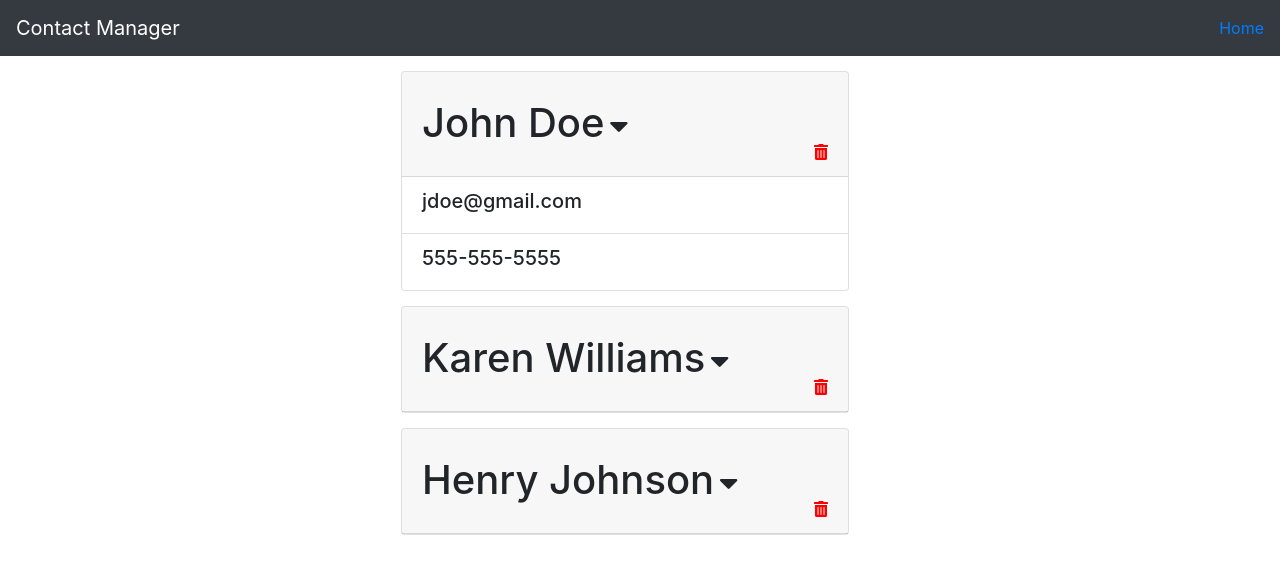
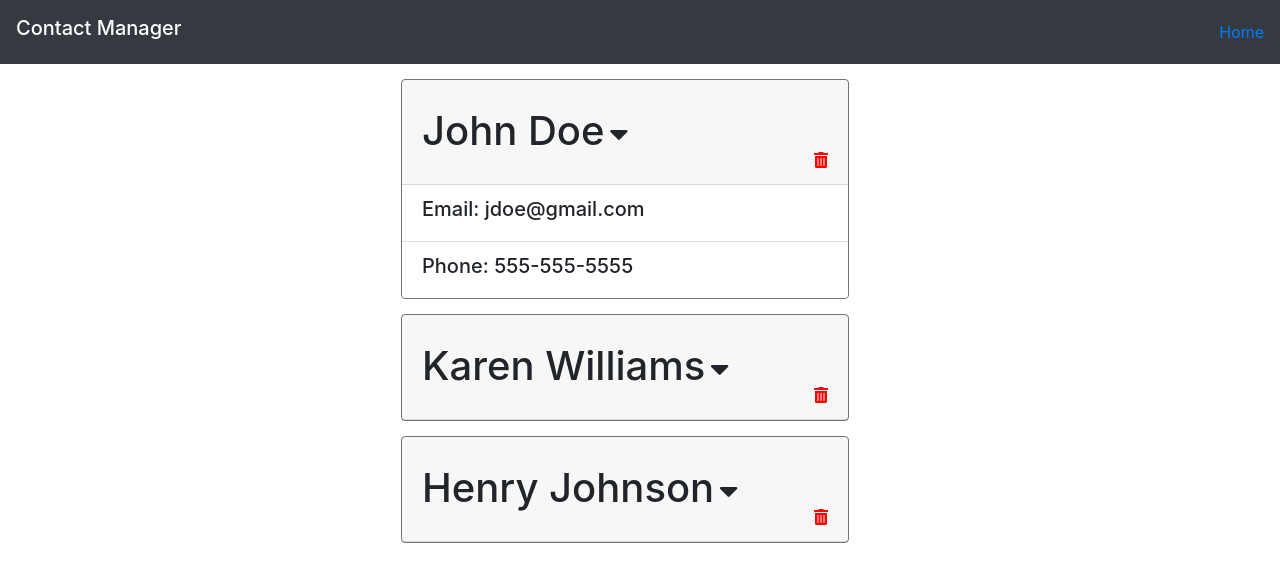
Before and after one commit to storres8/contact-manager, a React (Create React App) app in the folder contactmanager/: page / in a window 1280 px wide. Both pictures are taken after a click on the icon 618 px from the left and 126 px from the top of the page. Shown: the top 582 px of the page. Built offline with nearby package versions, Linux system fonts and the light colour scheme.

Commit message:
created dispatch functin and reducer

```diff
--- a/contactmanager/src/Assets/Contact.css
+++ b/contactmanager/src/Assets/Contact.css
@@ -9,11 +9,11 @@
 }
 
 #contactName{
-    cursor: pointer;
     position: relative;
     top: 15px;
 }
 
 .fa-trash-alt{
     color: red;
+    cursor: pointer;
 }
--- a/contactmanager/src/Components/Contact.js
+++ b/contactmanager/src/Components/Contact.js
@@ -26,7 +26,7 @@ class Contact extends Component {
     return (
         <div className="container">
             <div className="container row justify-content-center" id="cards">
-                <div className="card" style={cardStyle} >
+                <div className="card border-secondary" style={cardStyle} >
                     <div className="card-header">
                         <h1 id="contactName">
                             {name}
@@ -36,12 +36,17 @@ class Contact extends Component {
                             ></i>
 
                         </h1>
-                        <div style={deleteStyle}><i className="fas fa-trash-alt"></i></div>
+                        <div style={deleteStyle}>
+                            <i
+                                className="fas fa-trash-alt"
+                                onClick = {() => console.log(id) }
+                            ></i>
+                        </div>
                     </div>
                     {this.state.dropDown ?
                         (<ul className="list-group list-group-flush">
-                            <li className ="list-group-item"><h5>{email}</h5></li>
-                            <li className="list-group-item"><h5>{phone}</h5></li>
+                            <li className ="list-group-item"><h5>Email: {email}</h5></li>
+                            <li className="list-group-item"><h5>Phone: {phone}</h5></li>
                         </ul>)
                             : null
                     }
--- a/contactmanager/src/Components/Context.js
+++ b/contactmanager/src/Components/Context.js
@@ -1,6 +1,20 @@
 import React, { Component } from 'react';
 
 const Context = React.createContext();
+
+const reducer = (state, action) => {
+    switch(action.type){
+        case 'DELETE_CONTACT':
+            return{
+                ...state,
+                contacts: state.contacts.filter(contact => {
+                    return contact.id !== action.payload
+                })
+            }
+        default:
+            return state
+    }
+}
 
 export class Provider extends Component {
 
@@ -24,7 +38,12 @@ export class Provider extends Component {
               email:'henry@gmail.com',
               phone:'111-111-1111'
             }
-        ]
+        ],
+        dispatch: (action) =>{
+            return this.setState((state) =>{
+                return reducer(state,action)
+            })
+        }
     }
 
   render() {
--- a/contactmanager/src/Components/Navbar.js
+++ b/contactmanager/src/Components/Navbar.js
@@ -5,7 +5,7 @@ class Navbar extends Component {
     return (
       <div>
         <nav className="navbar navbar-expand-lg navbar navbar-dark bg-dark">
-            <a className="navbar-brand" href="#">Contact Manager</a>
+            <h1 className="navbar-brand" >Contact Manager</h1>
             <a className="navbar-brand" href="#" className="ml-auto">Home</a>
         </nav>
       </div>
```
